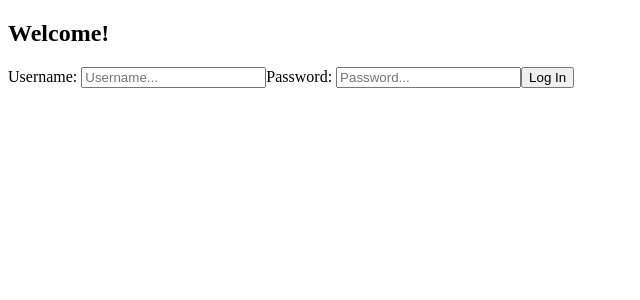
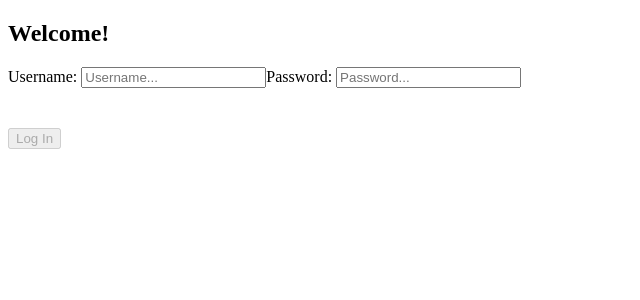
Before and after one commit to charley-js/events-platform, a Next.js app: page /login in a window 1280 px wide. Shown: the top 300 px of the page, without its empty margins (0-640 px from the left). Built offline with nearby package versions, Linux system fonts and the light colour scheme; no server answers.

Commit message:
Add Google Authentication required on Login Page

```diff
--- a/app/login/page.jsx
+++ b/app/login/page.jsx
@@ -1,13 +1,24 @@
 "use client";
+import { GoogleOAuthProvider, GoogleLogin } from "@react-oauth/google";
 import { useState } from "react";
 
 export default function LoginPage() {
   const [username, setUsername] = useState("");
   const [password, setPassword] = useState("");
+  const [googleToken, setGoogleToken] = useState("");
+
+  function handleGoogleSuccess(res) {
+    setGoogleToken(res.credential);
+  }
+
+  function handleGoogleFailure(error) {
+    console.error(error);
+    alert("Google authentication failed.");
+  }
 
   function handleSubmit(event) {
     event.preventDefault();
-    const details = { username, password };
+    const details = { username, password, googleToken };
     fetch("/api/auth", {
       method: "POST",
       headers: { "Content-Type": "application/json" },
@@ -30,6 +41,7 @@ export default function LoginPage() {
   }
 
   return (
+    <GoogleOAuthProvider clientId={process.env.NEXT_PUBLIC_GOOGLE_CLIENT_ID}>
       <div>
         <h2>Welcome!</h2>
         <form onSubmit={handleSubmit}>
@@ -51,8 +63,12 @@ export default function LoginPage() {
             onChange={(event) => setPassword(event.target.value)}
             required
           />
-        <button type="submit">Log In</button>
+          <GoogleLogin onSuccess={handleGoogleSuccess} onError={handleGoogleFailure} />
+          <button type="submit" disabled={!googleToken}>
+            Log In
+          </button>
         </form>
       </div>
+    </GoogleOAuthProvider>
   );
 }
```
Lines whose indentation alone changed are shown as unchanged.
